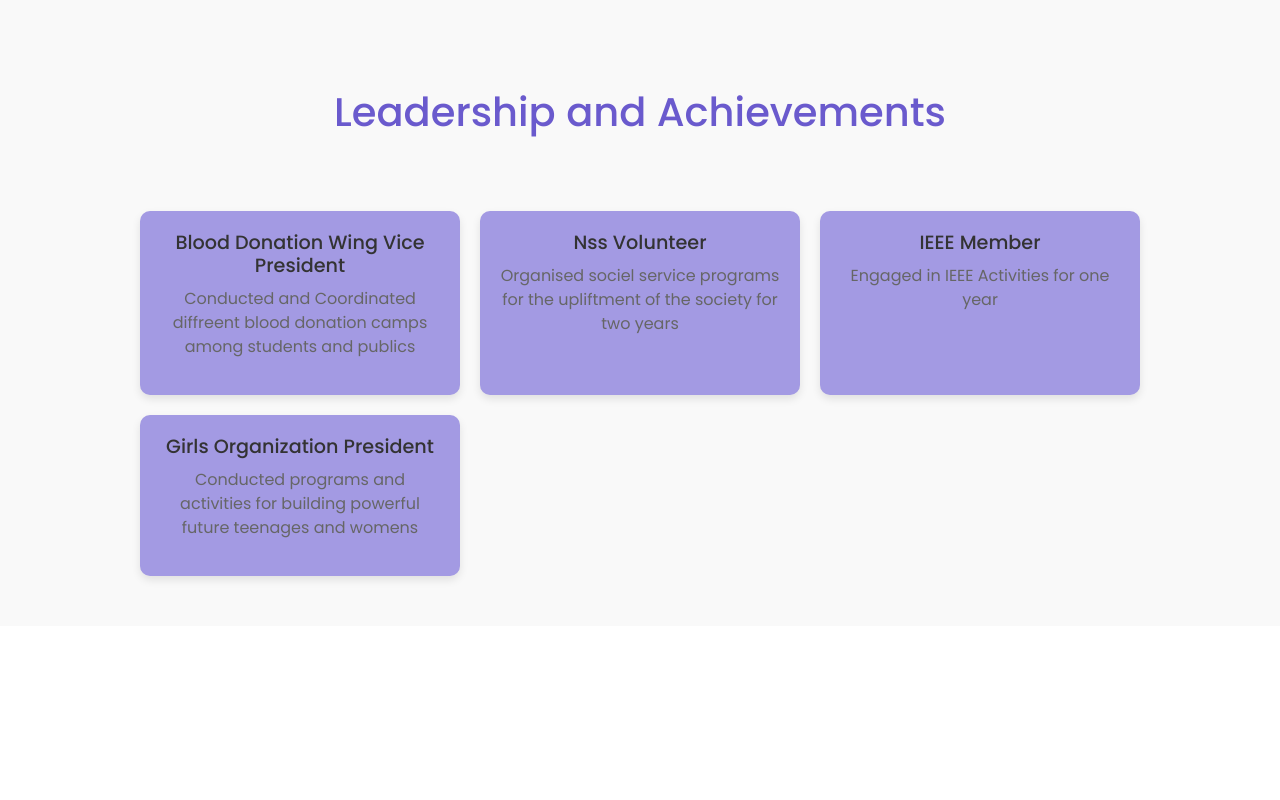
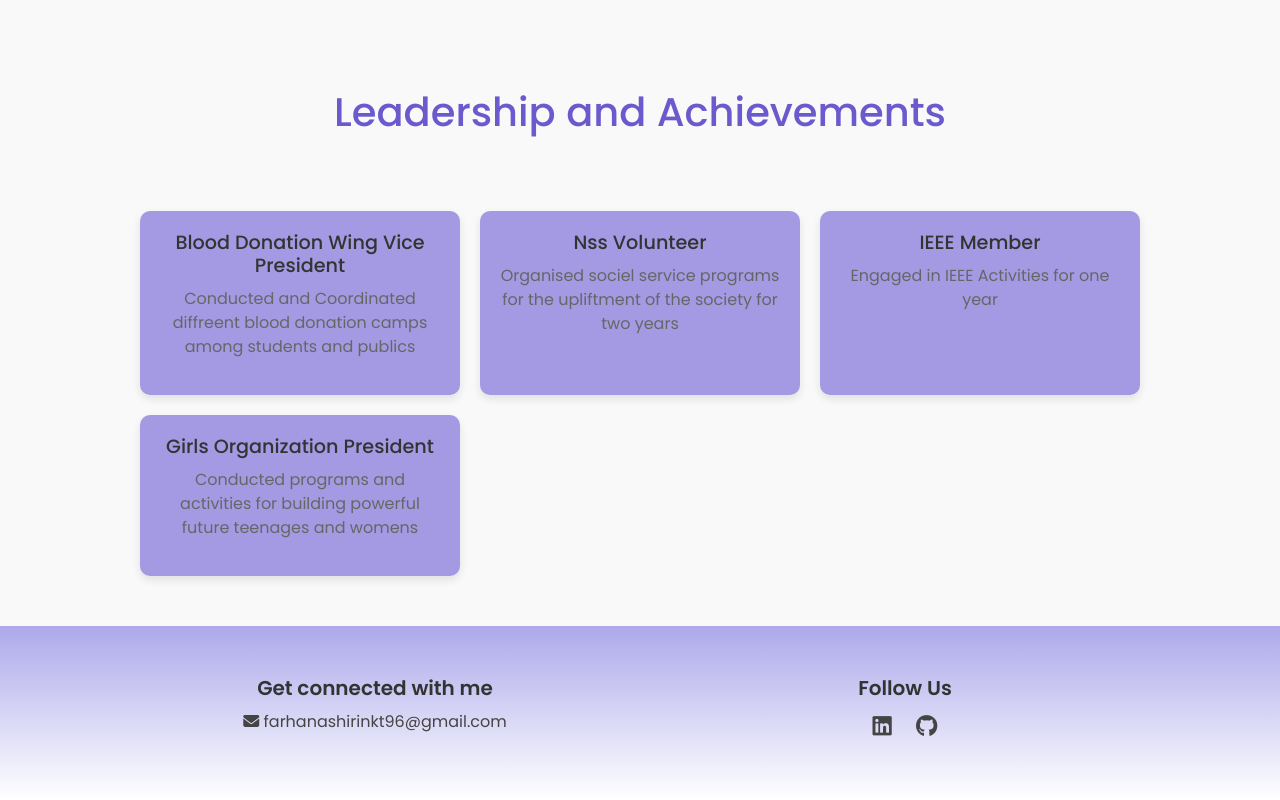
Before and after one commit to farhanashirin/Farhana-Portfolio, a website: page index.html in a window 1280 px wide. Shown: the part 4335-5135 px from the top of the page. Before the commit the page ends 4961 px from the top, so only its background shows below. Drawn offline with nearby package versions, Linux system fonts and the light colour scheme.

Commit message:
farhanaportfolio

```diff
--- a/Styles/styles.css
+++ b/Styles/styles.css
@@ -264,7 +264,72 @@ header {
     color: #25D366;
     z-index: 1000;
 }
+/* footer */
+footer {
+    background: linear-gradient(to bottom, #ada9eb, #ffffff);
+    color: #333;
+    padding: 40px 0;
+    font-family: "Poppins", sans-serif;
+    text-align: center;
+}
 
+.footer-container {
+    display: flex;
+    flex-wrap: wrap;
+    justify-content: space-around;
+    max-width: 1100px;
+    margin: auto;
+    padding: 0 20px;
+}
+
+.footer-section {
+    flex: 1;
+    min-width: 250px;
+    margin: 10px;
+}
+
+.footer-section h2 {
+    font-size: 20px;
+    margin-bottom: 10px;
+    font-weight: 600;
+}
+
+.footer-section p, .footer-section a {
+    color: #444;
+    font-size: 16px;
+    text-decoration: none;
+}
+
+.footer-section a:hover {
+    color: #000;
+}
+
+.footer-section ul {
+    list-style: none;
+    padding: 0;
+}
+
+.footer-section ul li {
+    margin: 8px 0;
+}
+
+.social-icons a {
+    color: #444;
+    font-size: 22px;
+    margin: 0 10px;
+    display: inline-block;
+}
+
+.social-icons a:hover {
+    color: #000;
+}
+
+/* Footer Bottom */
+.footer-bottom {
+    margin-top: 20px;
+    font-size: 14px;
+    color: #666;
+}
 /* Responsive Design */
 @media (max-width: 768px) {
     .hero-content h1 {
--- a/index.html
+++ b/index.html
@@ -11,6 +11,7 @@
     <link rel="preconnect" href="https://fonts.googleapis.com">
     <link rel="preconnect" href="https://fonts.gstatic.com" crossorigin>
     <link href="https://fonts.googleapis.com/css2?family=Nunito:ital,wght@0,200..1000;1,200..1000&family=Overpass:ital,wght@0,100..900;1,100..900&family=Poppins:ital,wght@0,100;0,200;0,300;0,400;0,500;0,600;0,700;0,800;0,900;1,100;1,200;1,300;1,400;1,500;1,600;1,700;1,800;1,900&family=Rubik:ital,wght@0,300..900;1,300..900&display=swap" rel="stylesheet">
+    <link rel="stylesheet" href="https://cdnjs.cloudflare.com/ajax/libs/font-awesome/6.7.2/css/all.min.css" integrity="sha512-Evv84Mr4kqVGRNSgIGL/F/aIDqQb7xQ2vcrdIwxfjThSH8CSR7PBEakCr51Ck+w+/U6swU2Im1vVX0SVk9ABhg==" crossorigin="anonymous" referrerpolicy="no-referrer" />
     <script src="https://cdn.jsdelivr.net/npm/bootstrap@5.3.3/dist/js/bootstrap.bundle.min.js" integrity="sha384-YvpcrYf0tY3lHB60NNkmXc5s9fDVZLESaAA55NDzOxhy9GkcIdslK1eN7N6jIeHz" crossorigin="anonymous"></script>
 </head>
 <body>
@@ -392,6 +393,35 @@
 
     </section>
     <a href="https://wa.me/yourwhatsappnumber" class="whatsapp-float" target="_blank">&#x1F4AC;</a>
+    <footer>
+        <div class="footer-container">
+            <!-- Contact Section -->
+            <div class="footer-section">
+                <h2>Get connected with me</h2>
+
+                <p><i class="fas fa-envelope"></i> farhanashirinkt96@gmail.com</p>
+
+            </div>
+
+
+
+            <!-- Social Media Links -->
+            <div class="footer-section">
+                <h2>Follow Us</h2>
+                <div class="social-icons">
+                    <a href="https://www.linkedin.com/in/farhana-shirin-kt-159927228/"><i class="fab fa-linkedin"></i></a>
+                    <a href="https://github.com/farhanashirin""><i class="fab fa-github"></i></a>
+
+                </div>
+            </div>
+        </div>
+
+
+    </footer>
+
+    <!-- FontAwesome for Icons -->
+    <script src="https://kit.fontawesome.com/your-fontawesome-kit.js" crossorigin="anonymous"></script>
+
     <script>
         document.querySelector(".menu-toggle").addEventListener("click", function() {
             document.querySelector(".nav-links").classList.toggle("active");
```
